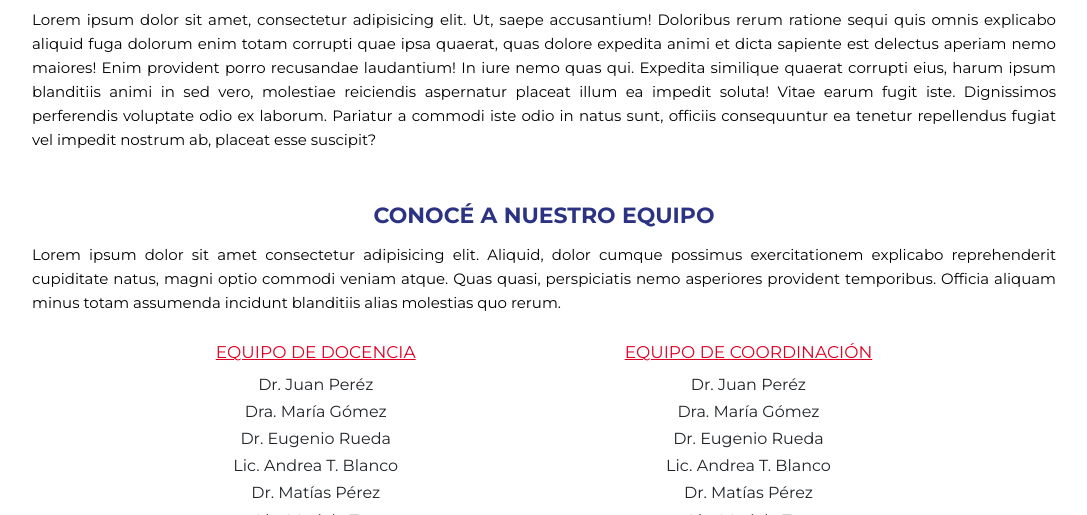
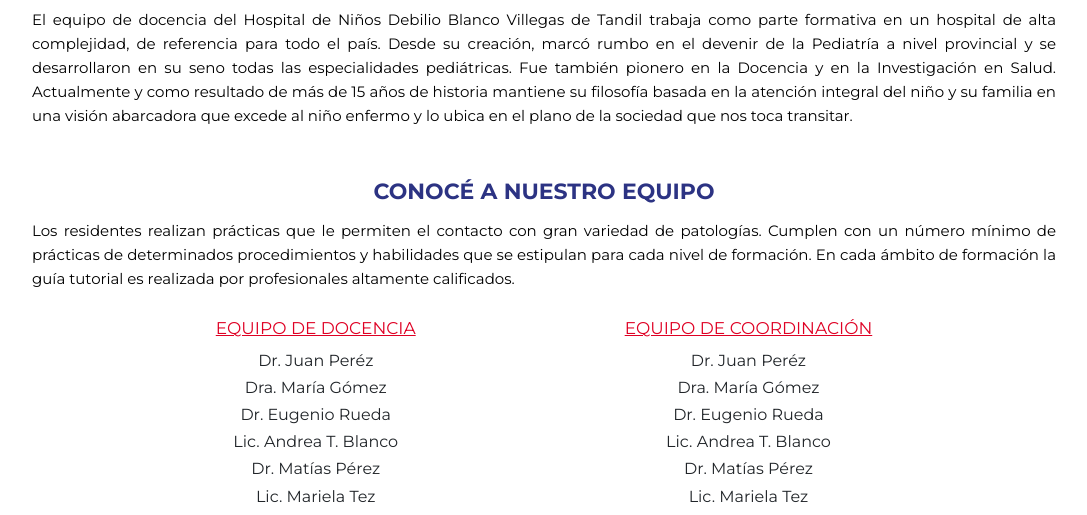
Before and after one commit to rosariotassarag/coderhouse-entrega-final-rosario-tassara, a website: page quienessomos.html in a window 1280 px wide. Shown: the part 811-1326 px from the top of the page, without its empty margins (96-1183 px from the left). Drawn offline with nearby package versions, Linux system fonts and the light colour scheme.

Commit message:
Actualizacion de textos

```diff
--- a/quienessomos.html
+++ b/quienessomos.html
@@ -129,7 +129,8 @@
 
 
                                 <h2 class="intro-main__contenido__texto">
-                                    Lorem ipsum dolor sit amet, consectetur adipisicing elit. Ut, saepe accusantium! Doloribus rerum ratione sequi quis omnis explicabo aliquid fuga dolorum enim totam corrupti quae ipsa quaerat, quas dolore expedita animi et dicta sapiente est delectus aperiam nemo maiores! Enim provident porro recusandae laudantium! In iure nemo quas qui. Expedita similique quaerat corrupti eius, harum ipsum blanditiis animi in sed vero, molestiae reiciendis aspernatur placeat illum ea impedit soluta! Vitae earum fugit iste. Dignissimos perferendis voluptate odio ex laborum. Pariatur a commodi iste odio in natus sunt, officiis consequuntur ea tenetur repellendus fugiat vel impedit nostrum ab, placeat esse suscipit?
+                                    El equipo de docencia del Hospital de Niños Debilio Blanco Villegas de Tandil trabaja como parte formativa en un hospital de alta complejidad, de referencia para todo el país. Desde su creación, marcó rumbo en el devenir de la Pediatría a nivel provincial y se desarrollaron en su seno todas las especialidades pediátricas. Fue también pionero en la Docencia y en la Investigación en Salud.
+                                    Actualmente y como resultado de más de 15 años de historia mantiene su filosofía basada en la atención integral del niño y su familia en una visión abarcadora que excede al niño enfermo y lo ubica en el plano de la sociedad que nos toca transitar.
                                 </h2>
                         </div>
 
@@ -143,7 +144,8 @@
                                 </div>
 
                                 <div class="intro-main__contenido__texto">
-                                    Lorem ipsum dolor sit amet consectetur adipisicing elit. Aliquid, dolor cumque possimus exercitationem explicabo reprehenderit cupiditate natus, magni optio commodi veniam atque. Quas quasi, perspiciatis nemo asperiores provident temporibus. Officia aliquam minus totam assumenda incidunt blanditiis alias molestias quo rerum.
+                                Los residentes realizan prácticas que le permiten el contacto con gran variedad de patologías. Cumplen con un número mínimo de prácticas de determinados procedimientos y habilidades que se estipulan para cada nivel de formación.
+                                En cada ámbito de formación la guía tutorial es realizada por profesionales altamente calificados.
                                 </div>
                             </h2>
 
```
Also changed, not shown: comunidad.html (+2 -1 lines), pregrado.html (+2 -2 lines), imagenes/equipo_hospital_8.jpg (added), imagenes/equipo_hospital_9.jpg (added).
